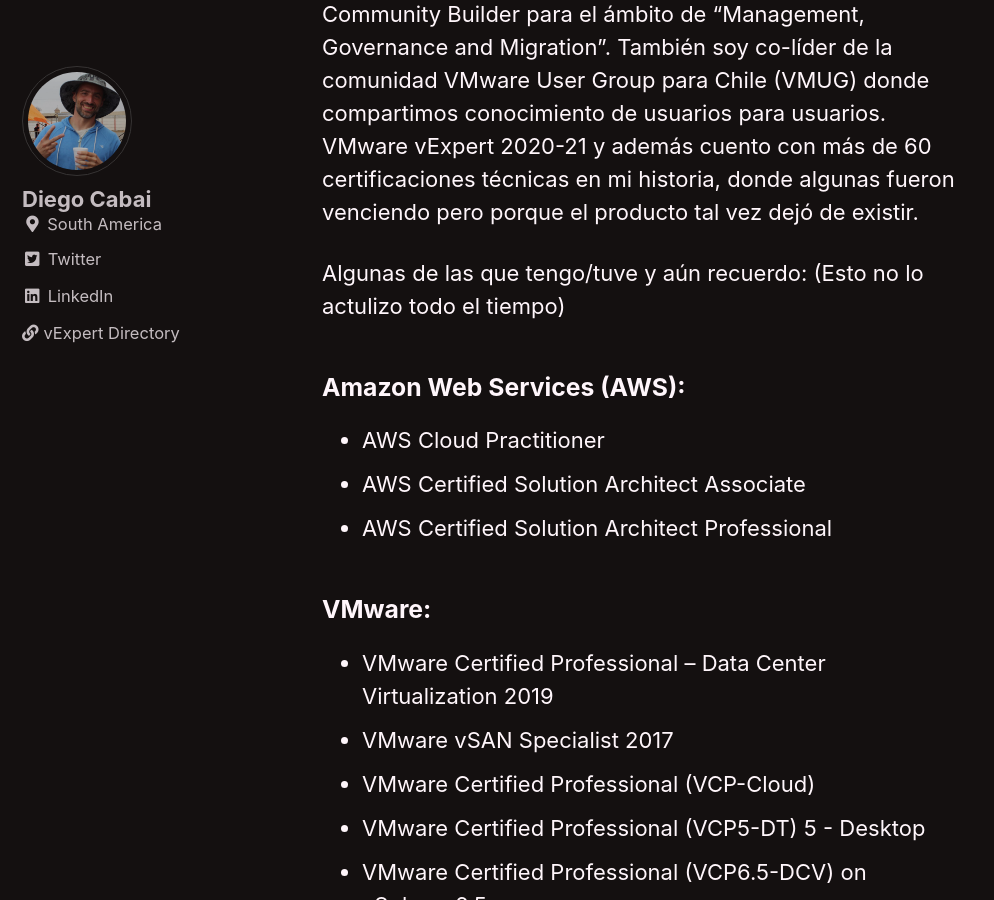
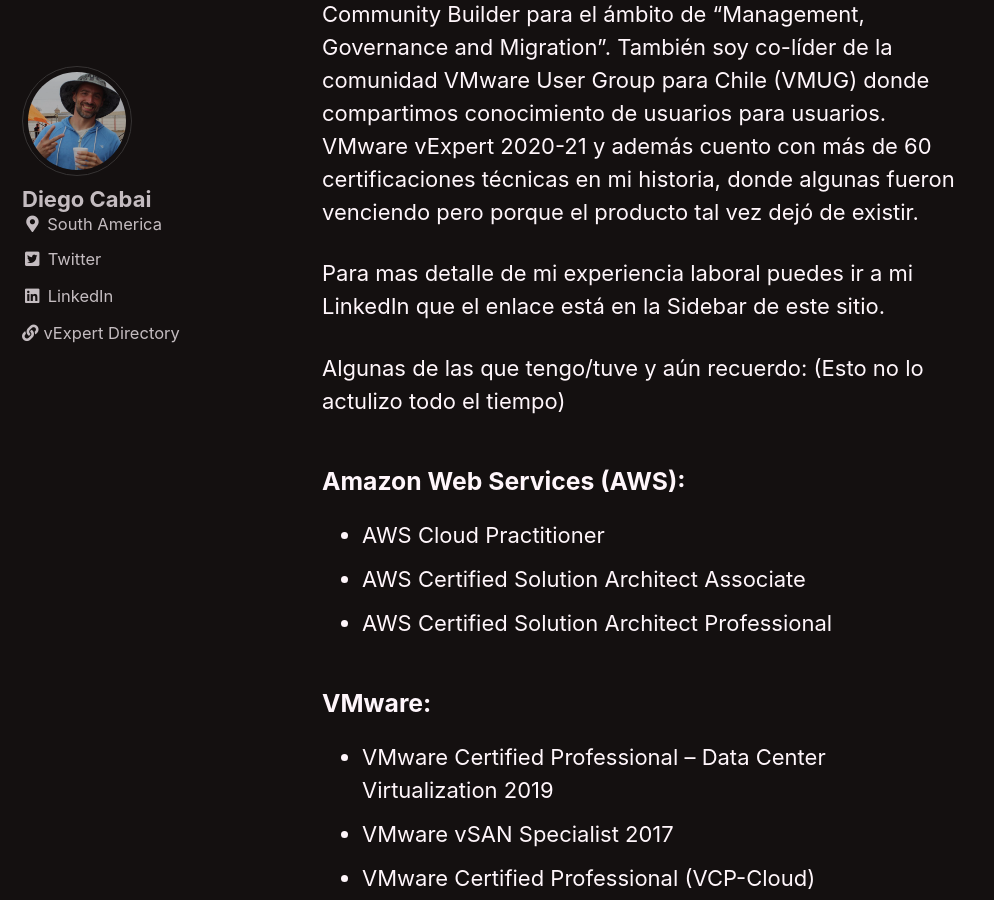
Before and after one commit to dcabai/dcabai.github.io, a Jekyll site: the page built from about.md, in a window 1280 px wide and 900 px high, scrolled down 928 px. Shown: the whole window, without its empty margins (0-994 px from the left). Built offline with Jekyll 4.4.1, drawn with Linux system fonts in a browser that asks for light colours; cached includes are drawn as plain includes.

Commit message:
Update about.md

```diff
--- a/about.md
+++ b/about.md
@@ -16,6 +16,8 @@
 En el pasado fui SME (Subject Matter Expert) de Active Directory, es algo que me sigue gustando y actualmente lo evolucioné en la Seguridad y Gobierno de las diferentes nubes públicas. Por ese motivo tambien participo del AWS Community Builder para el ámbito de "Management, Governance and Migration".
 También soy co-líder de la comunidad VMware User Group para Chile (VMUG) donde compartimos conocimiento de usuarios para usuarios.
 VMware vExpert 2020-21 y además cuento con más de 60 certificaciones técnicas en mi historia, donde algunas fueron venciendo pero porque el producto tal vez dejó de existir.
+
+Para mas detalle de mi experiencia laboral puedes ir a mi LinkedIn que el enlace está en la Sidebar de este sitio.
 
 Algunas de las que tengo/tuve y aún recuerdo: (Esto no lo actulizo todo el tiempo)
 
```
